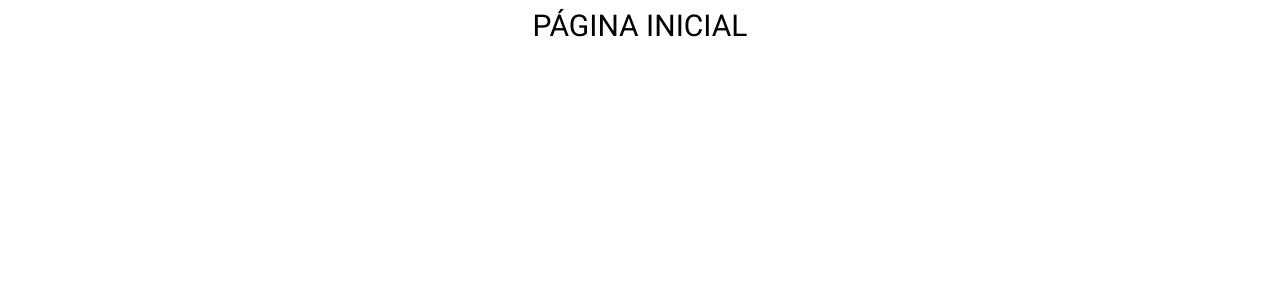
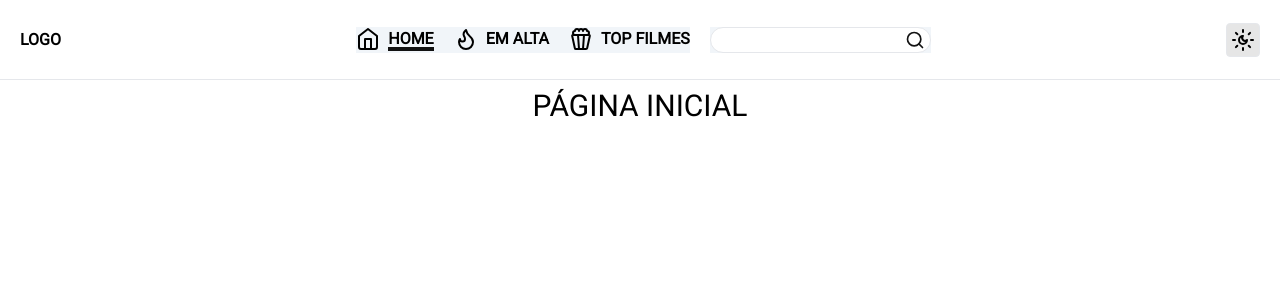
Before and after one commit to luiz2k/betterbox-web, a Next.js app: page / in a window 1280 px wide. Shown: the top 300 px of the page. Built offline with nearby package versions, Linux system fonts and the light colour scheme.

Commit message:
chore: Importado o header da página no layout

```diff
--- a/src/app/layout.tsx
+++ b/src/app/layout.tsx
@@ -1,12 +1,13 @@
-import type { Metadata } from 'next';
-import { Roboto } from 'next/font/google';
-import '@/styles/globals.css';
+import type { Metadata } from "next";
+import { Roboto } from "next/font/google";
+import "@/styles/globals.css";
+import Header from "@/components/Header/Header";
 
-const roboto = Roboto({ subsets: ['latin'], weight: ['400'] });
+const roboto = Roboto({ subsets: ["latin"], weight: ["400"] });
 
 export const metadata: Metadata = {
-  title: 'betterbox',
-  description: '',
+  title: "betterbox",
+  description: "",
 };
 
 export default function RootLayout({
@@ -17,7 +18,8 @@ export default function RootLayout({
   return (
     <html lang="pt-br">
       <body className={roboto.className}>
-        <main>{children}</main>
+        <Header />
+        <main className="pt-20">{children}</main>
       </body>
     </html>
   );
```
